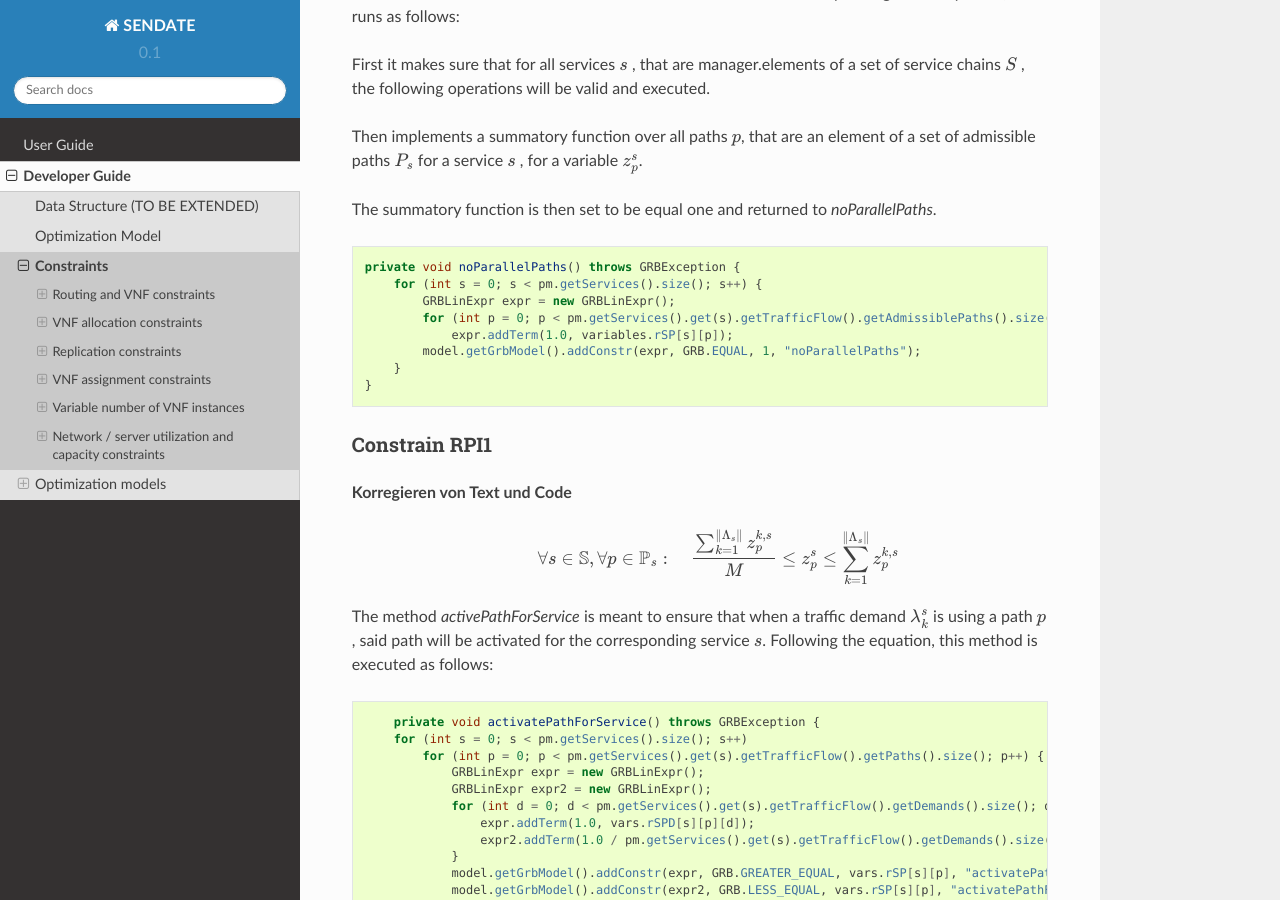
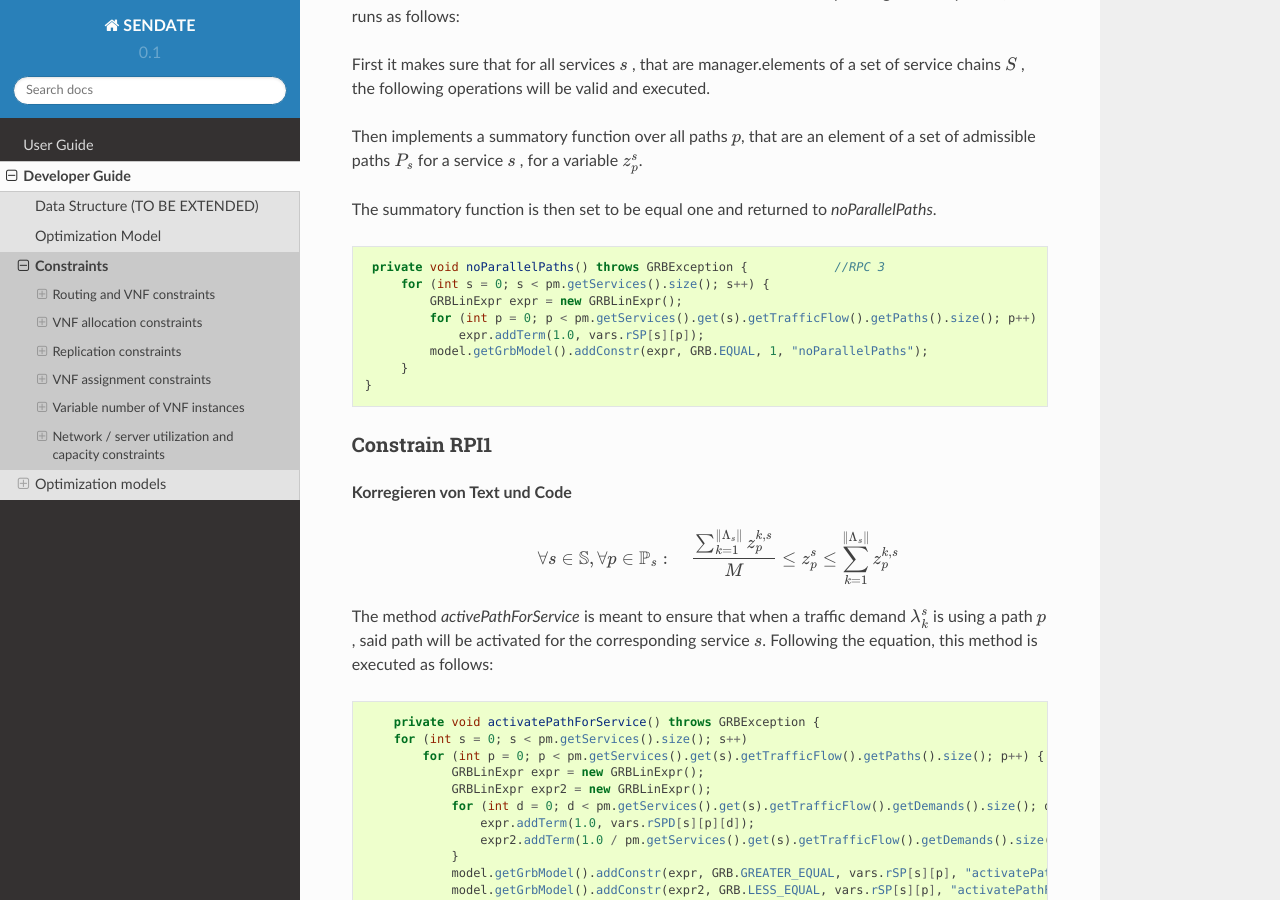
Before and after one commit to fcarp10/nsp4j-optimizer, a Sphinx documentation site: the page built from documentation/developer_guide/constraints.rst, in a window 1280 px wide and 900 px high, scrolled down 1358 px. Built offline with Sphinx 7.4.7 and the Read the Docs theme 2.0.0, drawn with Linux system fonts in a browser that asks for light colours.

Commit message:
changed code

```diff
--- a/documentation/developer_guide/constraints.rst
+++ b/documentation/developer_guide/constraints.rst
@@ -92,14 +92,14 @@
 
 .. code-block:: java
 
-    private void noParallelPaths() throws GRBException {
+    private void noParallelPaths() throws GRBException {            //RPC 3
         for (int s = 0; s < pm.getServices().size(); s++) {
             GRBLinExpr expr = new GRBLinExpr();
-            for (int p = 0; p < pm.getServices().get(s).getTrafficFlow().getAdmissiblePaths().size(); p++)
-                expr.addTerm(1.0, variables.rSP[s][p]);
+            for (int p = 0; p < pm.getServices().get(s).getTrafficFlow().getPaths().size(); p++)
+                expr.addTerm(1.0, vars.rSP[s][p]);
             model.getGrbModel().addConstr(expr, GRB.EQUAL, 1, "noParallelPaths");
         }
-    }
+   }
 
 
 
```
